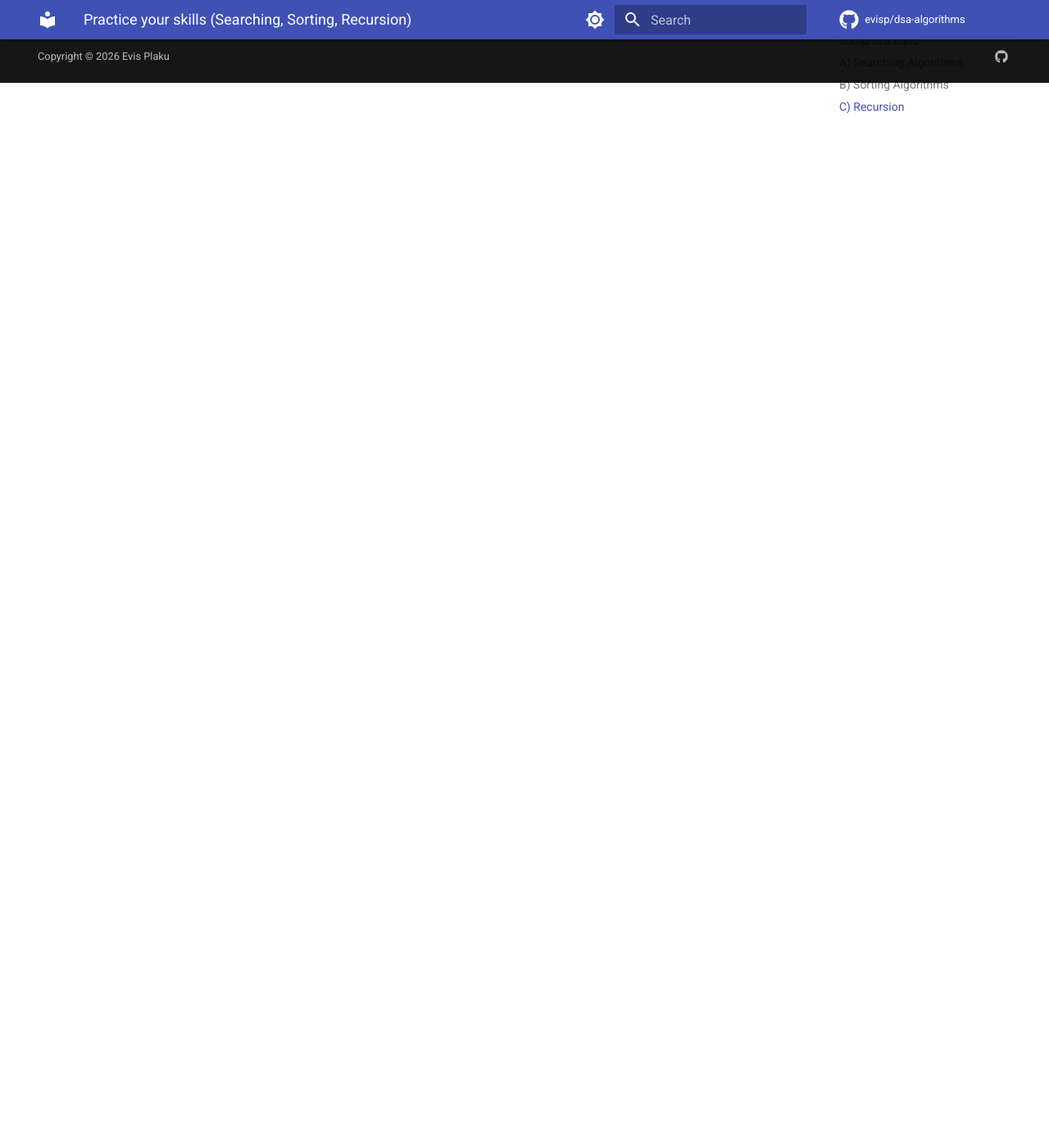
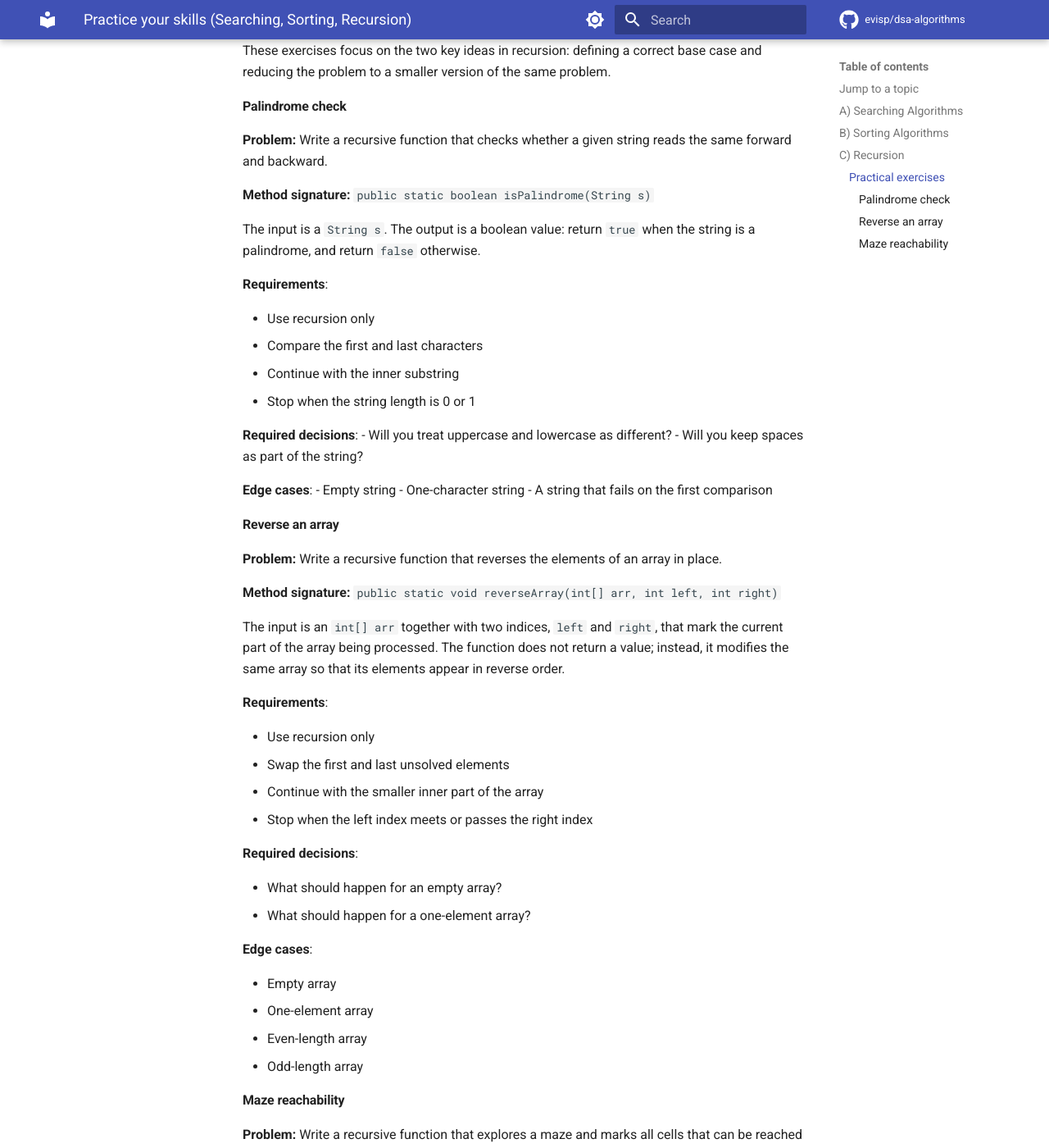
Before and after one commit to evisp/dsa-algorithms, an MkDocs documentation site: the page built from docs/techniques/practice.md, in a window 1280 px wide and 1400 px high, scrolled down 2961 px. Shown: the whole window at 82% size. Built offline with MkDocs 1.6.1 and Material for MkDocs 9.7.7, drawn with Linux system fonts in a browser that asks for light colours; comment, search, counter and statistics services are not loaded; before the commit the page ends 3062 px from its top, so only the background shows below that; some of the changed text lies outside the part shown.

Commit message:
add: recursion tasks

```diff
--- a/docs/techniques/practice.md
+++ b/docs/techniques/practice.md
@@ -276,12 +276,10 @@ In this section you will explain and compare **Insertion Sort**, **Merge Sort**,
 
 ## C) Recursion
 
-
-This section is a **structure placeholder** for now.
+This section introduces recursion as a problem-solving method where a function solves a problem by reducing it to smaller versions of the same problem.
 
 !!! info "Goal"
     Explain recursion as a problem-solving method where a function solves a problem by reducing it to smaller versions of the same problem.
-
 
 === "Concept check"
     - What is recursion?
@@ -308,21 +306,92 @@ This section is a **structure placeholder** for now.
     - How is recursion related to stack behavior?
     - Why are some recursive solutions elegant but memory-expensive?
 
-=== "Common mistakes"
-    - Missing base case.
-    - Base case never reached.
-    - Wrong return value.
-    - Changing the problem in the wrong direction.
-    - Duplicating work unnecessarily.
+### Practical exercises
 
-=== "Future exercises"
-    - Factorial
-    - Fibonacci
-    - Sum of array recursively
-    - Binary search recursively
-    - Merge sort recursion tree
-    - Quick sort recursion tree
+These exercises focus on the two key ideas in recursion: defining a correct base case and reducing the problem to a smaller version of the same problem.
 
+#### Palindrome check
+
+**Problem:** Write a recursive function that checks whether a given string reads the same forward and backward.
+
+**Method signature:** `public static boolean isPalindrome(String s)`
+
+The input is a `String s`. The output is a boolean value: return `true` when the string is a palindrome, and return `false` otherwise.
+
+**Requirements**:
+
+- Use recursion only
+- Compare the first and last characters
+- Continue with the inner substring
+- Stop when the string length is 0 or 1
+
+**Required decisions**:
+- Will you treat uppercase and lowercase as different?
+- Will you keep spaces as part of the string?
+
+**Edge cases**:
+- Empty string
+- One-character string
+- A string that fails on the first comparison
+
+#### Reverse an array
+
+**Problem:** Write a recursive function that reverses the elements of an array in place.
+
+**Method signature:** `public static void reverseArray(int[] arr, int left, int right)`
+
+The input is an `int[] arr` together with two indices, `left` and `right`, that mark the current part of the array being processed. The function does not return a value; instead, it modifies the same array so that its elements appear in reverse order.
+
+
+**Requirements**:
+
+- Use recursion only
+- Swap the first and last unsolved elements
+- Continue with the smaller inner part of the array
+- Stop when the left index meets or passes the right index
+
+**Required decisions**:
+
+- What should happen for an empty array?
+- What should happen for a one-element array?
+
+**Edge cases**:
+
+- Empty array
+- One-element array
+- Even-length array
+- Odd-length array
+
+#### Maze reachability
+
+**Problem:** Write a recursive function that explores a maze and marks all cells that can be reached from a given starting position.
+
+In this maze, each cell has a meaning. A wall cannot be crossed, an open cell can be visited, and the start cell shows where the exploration begins. Your task is to complete the recursive function so that it moves through the maze step by step and marks every open cell that is reachable from the current position.
+
+**Method signature:** `public static void fillReachable(char[][] maze, int row, int col)`
+
+The input is a `char[][] maze` together with the current position `row` and `col`. The function does not return a value. Instead, it modifies the same maze by marking the cells that can be reached from the start. At each step, the function should decide whether it must stop or whether it should continue exploring neighboring cells.
+
+**Requirements:**
+
+- Use recursion only
+- Stop when the position is outside the maze
+- Stop when the current cell is a wall
+- Stop when the current cell was already visited
+- Mark the current reachable cell
+- Continue recursively in the four main directions: up, down, left, and right
+
+**Required decisions:**
+
+- Which symbol will represent a visited cell?
+- Should the start cell also be marked as visited?
+
+**Edge cases:**
+
+- Start position on the border
+- Start position surrounded by walls
+- Maze with only one reachable cell
+- Attempting to revisit an already marked cell
 
 
 >> Good programmers do not just run algorithms; they can explain them, defend them, and choose them for the right situation.
```
